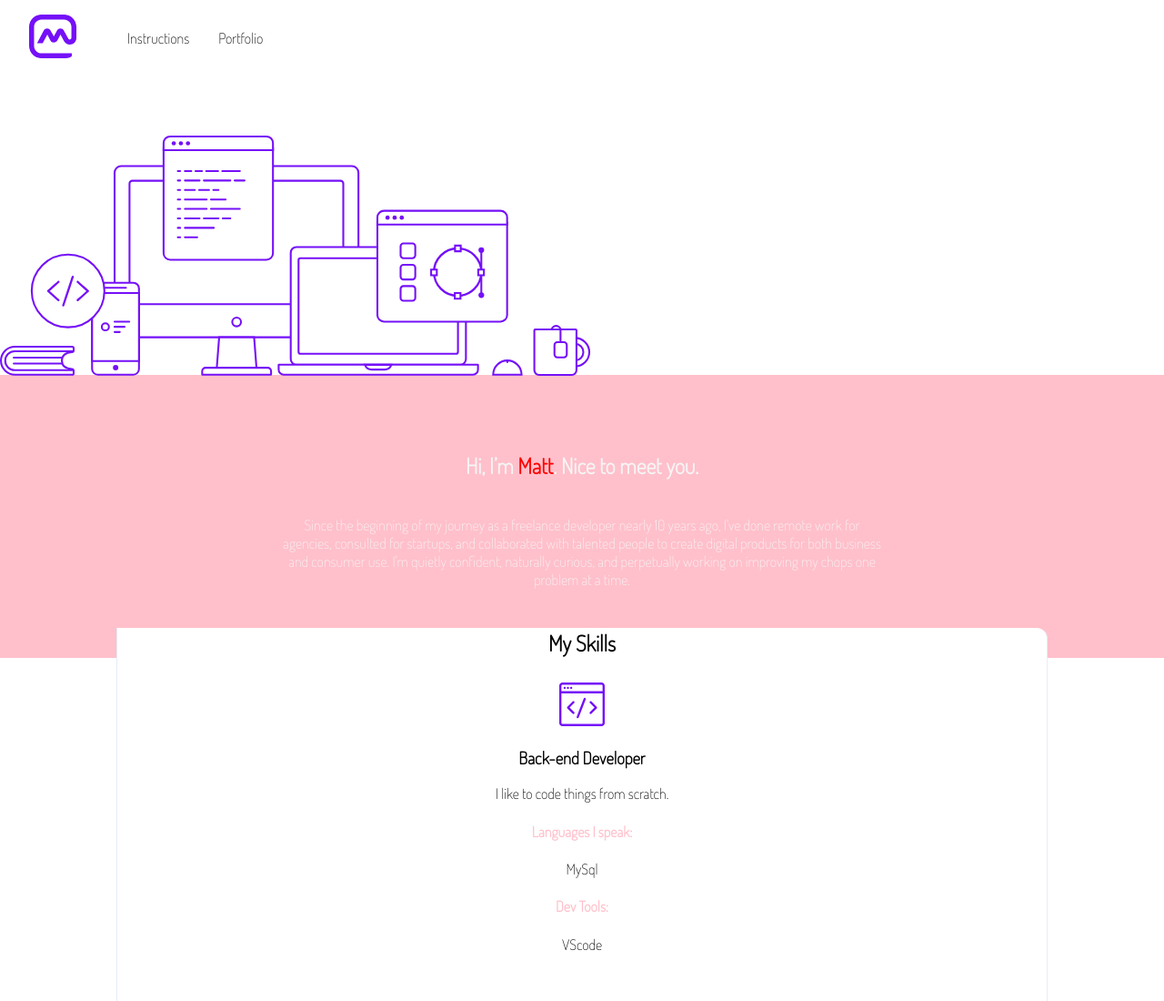
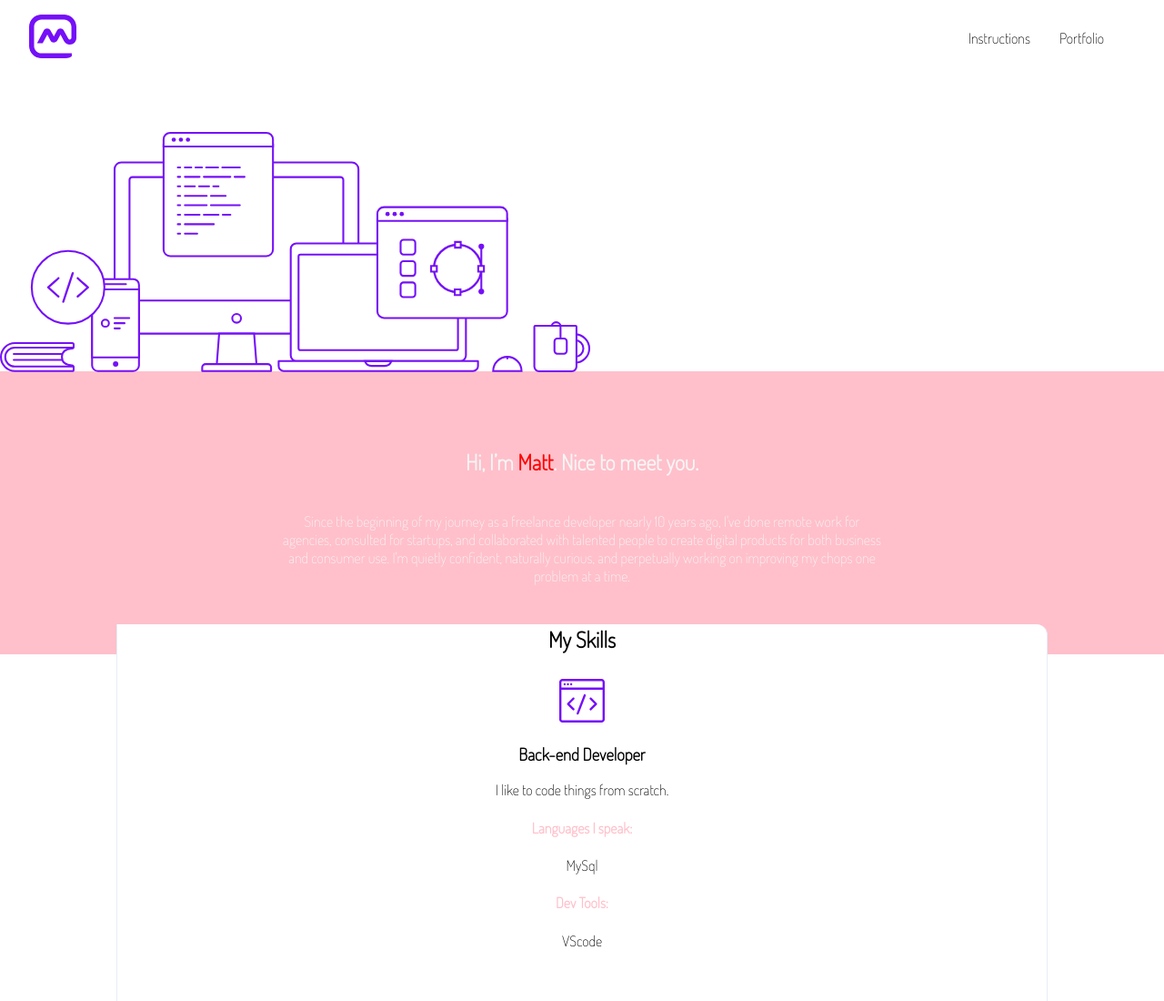
Before and after one commit to WildCodeSchool-2024-09/JS-Reims-checkpoint-1, a website: page site/portfolio.html in a window 1280 px wide. Shown: the top 1100 px of the page at 91% size. Drawn offline with Linux system fonts and the light colour scheme.

Commit message:
css_firstmodifs

```diff
--- a/algo/2/isLeapYear.js
+++ b/algo/2/isLeapYear.js
@@ -8,7 +8,8 @@ Rappel : Pour vérifier si un nombre est divisible par un autre, tu peux utilise
 */
 
 function isLeapYear(year) {
-  // Your code here !
+  if year
+
 }
 
 module.exports = isLeapYear;
--- a/site/css/portfolio.css
+++ b/site/css/portfolio.css
@@ -23,9 +23,20 @@ p {
   padding: 0 var(--gutter);
 }
 
+
 .menu {
-  display: flex;
+  display: inline-flex;
+  position: fixed;
+  right: 50px;
   margin-bottom: var(--gutter);
+}
+@media  screen and (min-width: 700px){
+
+  .menu {
+    display: flex;
+
+
+}
 }
 
 .desktop {
```
